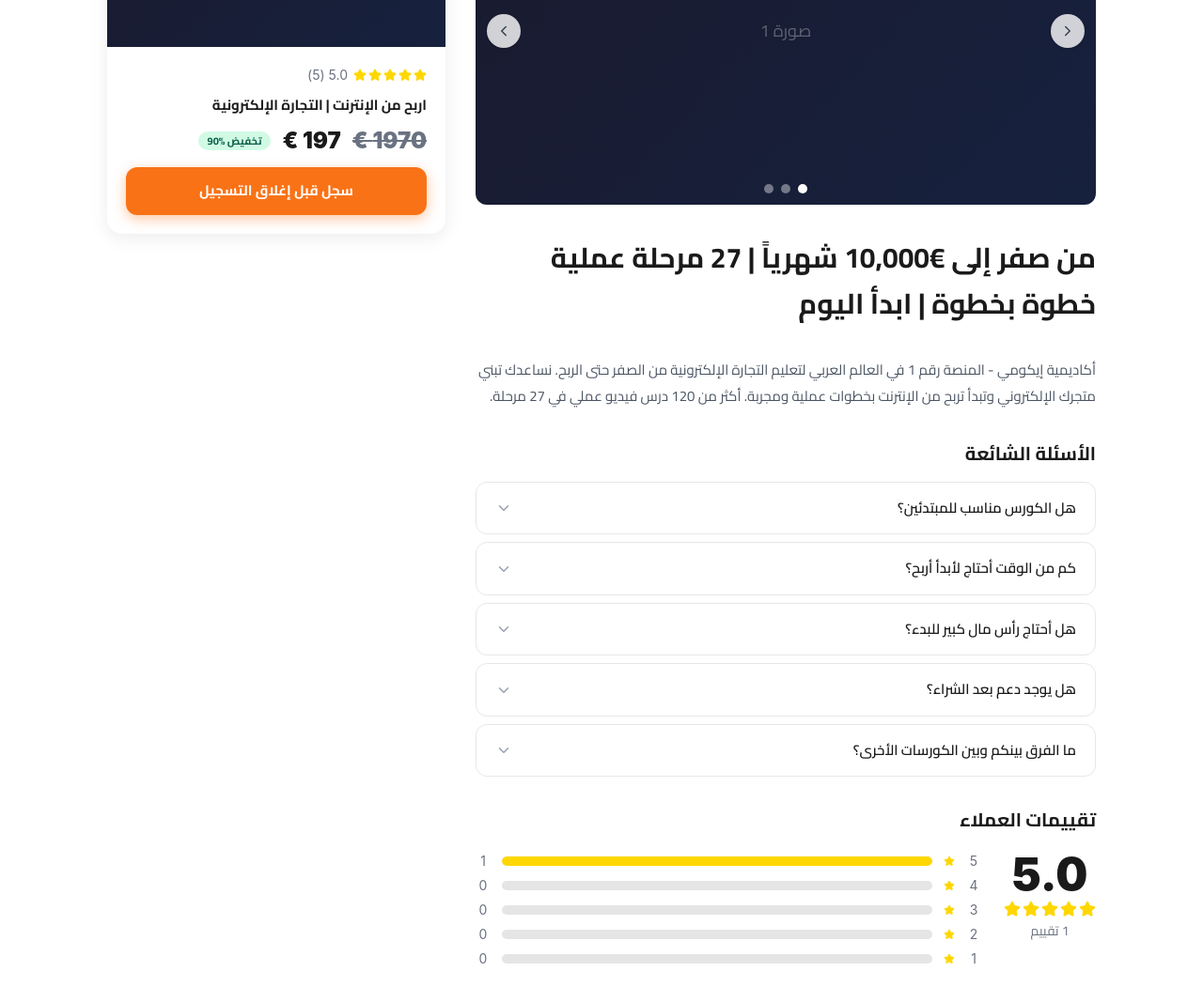
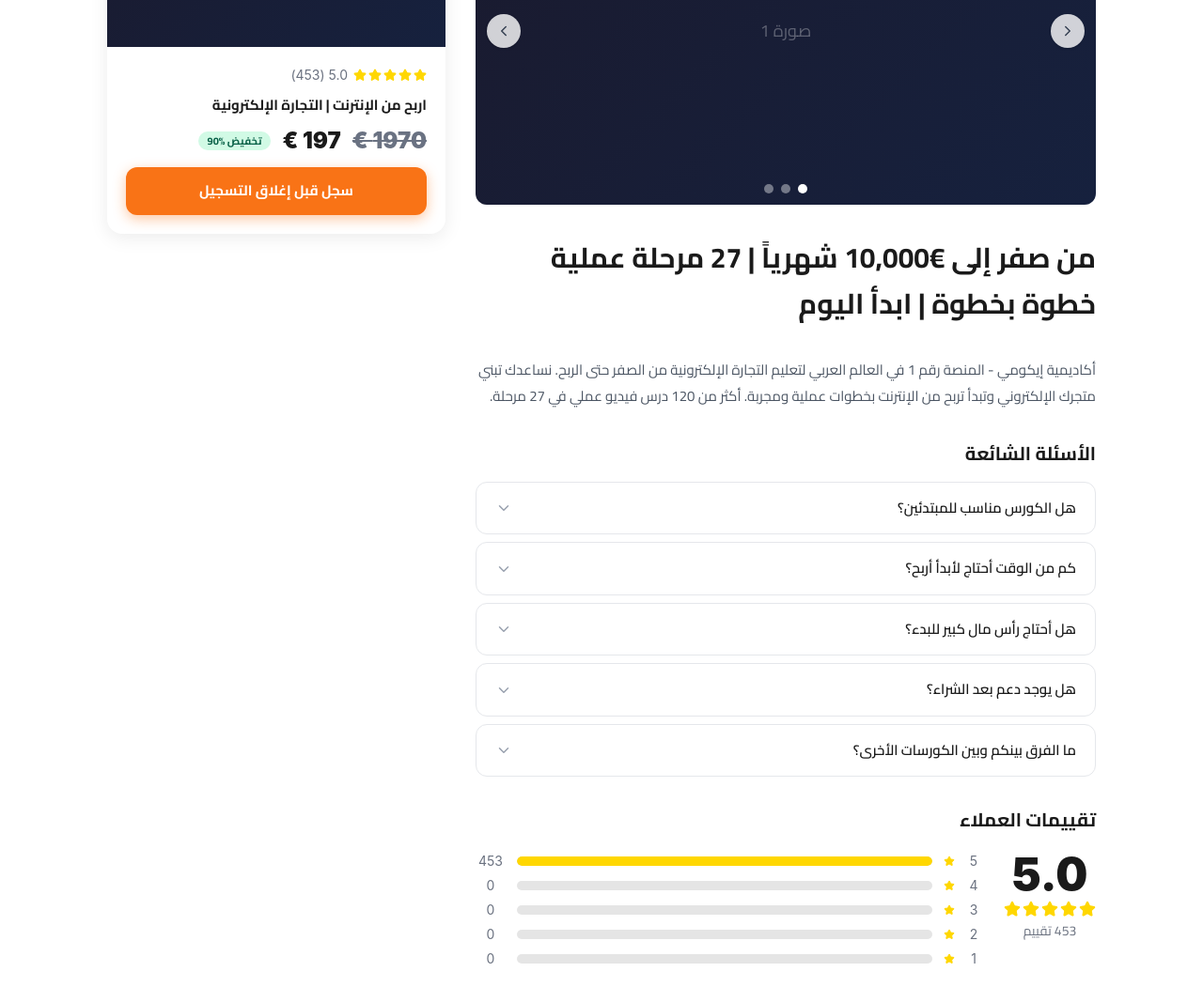
Before and after one commit to hamzabarah/-lexmo-saas-ai, a Next.js app: page / in a window 1280 px wide. Shown: the part 185-1236 px from the top of the page at 94% size. Built offline with nearby package versions, Linux system fonts and the light colour scheme.

Commit message:
fix: show 453 reviews count everywhere (social proof)
Co-Authored-By: Claude Opus 4.6 <noreply@anthropic.com>

```diff
--- a/app/page.tsx
+++ b/app/page.tsx
@@ -92,7 +92,7 @@ export default function Home() {
           <Star key={i} size={14} className="text-[#FFD700] fill-[#FFD700]" />
         ))}
       </div>
-      <span className="text-[#6B7280] text-sm" style={{ fontFamily: 'Inter, system-ui, sans-serif' }}>5.0 (5)</span>
+      <span className="text-[#6B7280] text-sm" style={{ fontFamily: 'Inter, system-ui, sans-serif' }}>5.0 (453)</span>
     </div>
   );
 
@@ -160,7 +160,7 @@ export default function Home() {
               <Star key={i} size={18} className="text-[#FFD700] fill-[#FFD700]" />
             ))}
           </div>
-          <span className="text-[#6B7280] text-sm">1 تقييم</span>
+          <span className="text-[#6B7280] text-sm">453 تقييم</span>
         </div>
         <div className="flex-1 space-y-1.5">
           {[5, 4, 3, 2, 1].map((stars) => (
@@ -170,7 +170,7 @@ export default function Home() {
               <div className="flex-1 h-2.5 bg-[#e5e5e5] rounded-full overflow-hidden">
                 <div className="h-full bg-[#FFD700] rounded-full" style={{ width: stars === 5 ? '100%' : '0%' }} />
               </div>
-              <span className="text-sm text-[#6B7280] w-4 text-center" style={{ fontFamily: 'Inter, system-ui, sans-serif' }}>{stars === 5 ? 1 : 0}</span>
+              <span className="text-sm text-[#6B7280] w-8 text-center" style={{ fontFamily: 'Inter, system-ui, sans-serif' }}>{stars === 5 ? 453 : 0}</span>
             </div>
           ))}
         </div>
```
